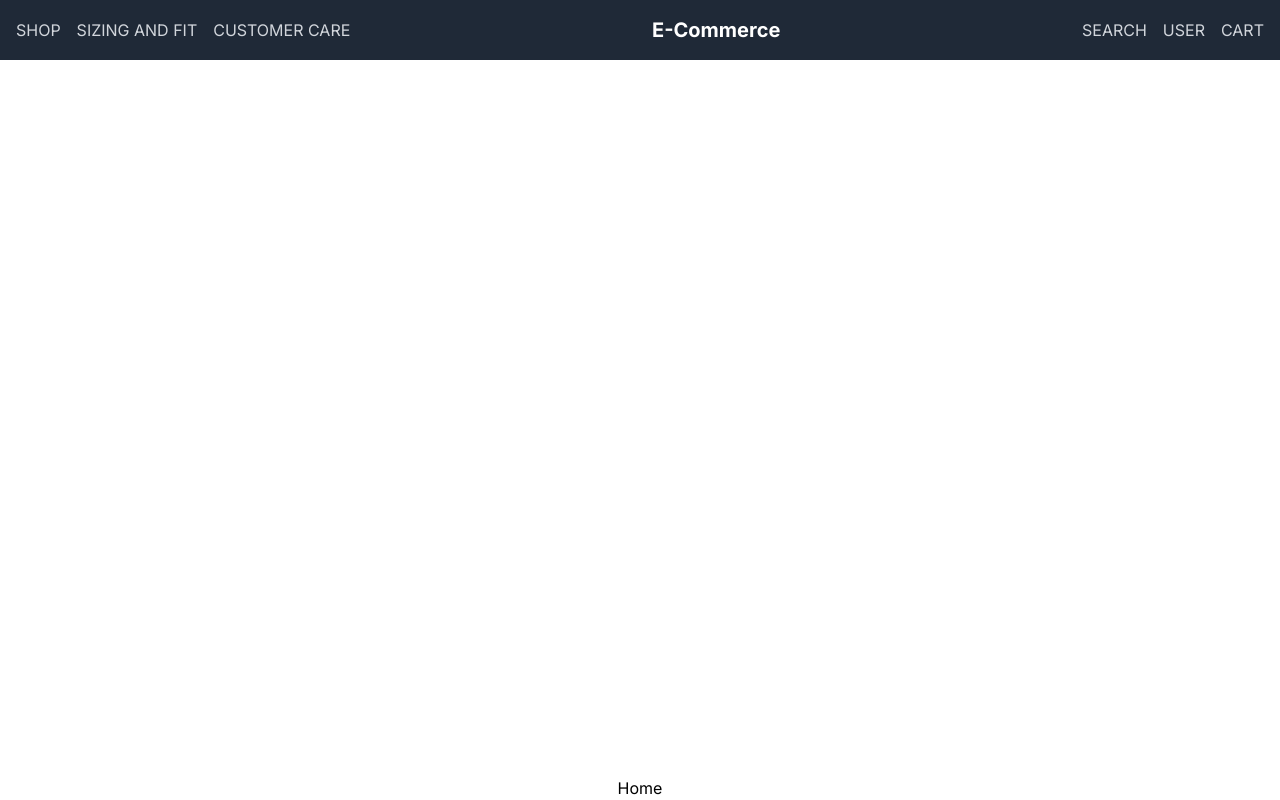
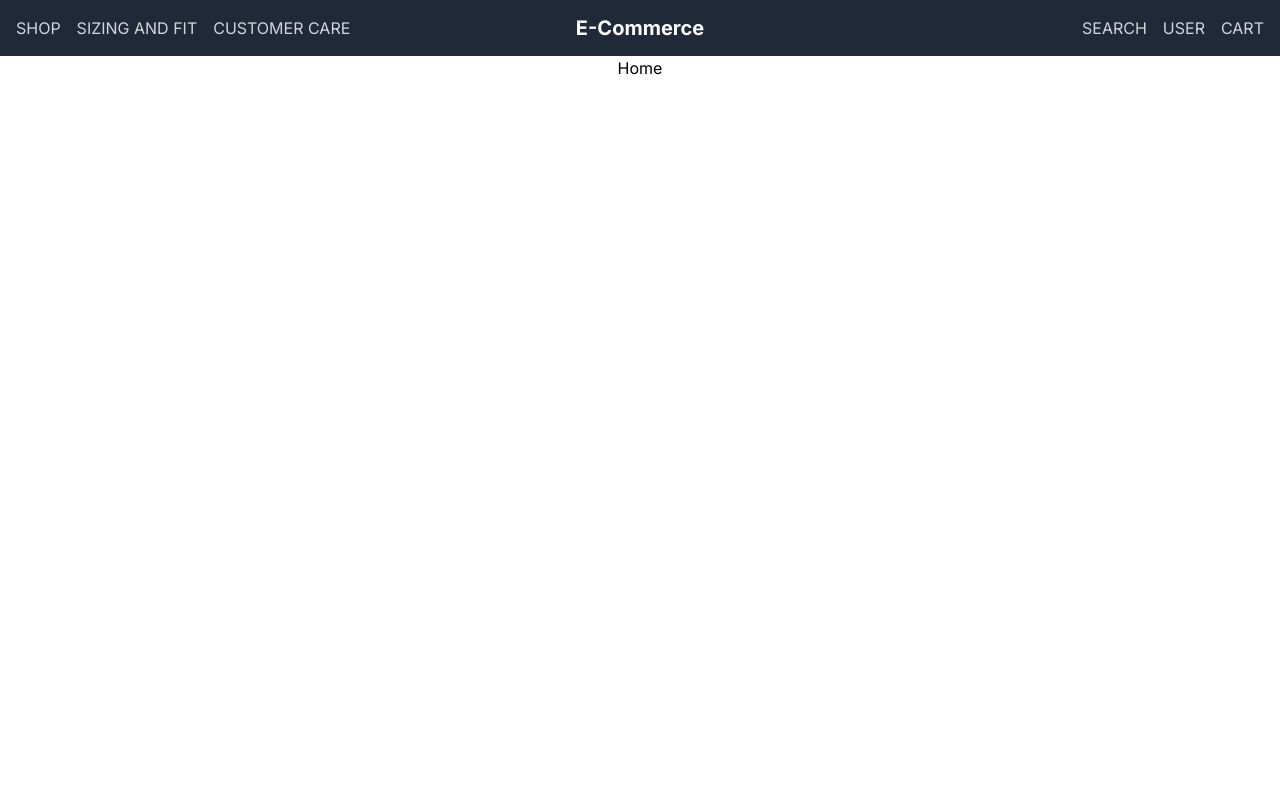
Before and after one commit to MarkCarson777/e-commerce, a Next.js app: page / in a window 1280 px wide. Built offline with nearby package versions, Linux system fonts and the light colour scheme.

Commit message:
fixed centering on the navbar

```diff
--- a/src/app/page.tsx
+++ b/src/app/page.tsx
@@ -2,7 +2,7 @@ import { Navbar } from "../components/Navbar";
 
 export default function Home() {
   return (
-    <main className="flex flex-col min-h-screen items-center justify-between">
+    <main className="flex flex-col min-h-screen items-center">
       <Navbar />
       <h1>Home</h1>
     </main>
--- a/src/components/Navbar/index.tsx
+++ b/src/components/Navbar/index.tsx
@@ -1,7 +1,7 @@
 export function Navbar() {
   return (
     <nav className="bg-gray-800 p-4 w-full">
-      <div className="flex justify-between items-center">
+      <div className="relative flex justify-between items-center">
         <ul className="flex space-x-4">
           <li>
             <a href="#" className="text-gray-300 hover:text-white">
@@ -19,7 +19,9 @@ export function Navbar() {
             </a>
           </li>
         </ul>
-        <h1 className="text-white text-xl font-bold">E-Commerce</h1>
+        <h1 className="absolute left-1/2 transform -translate-x-1/2 text-white text-xl font-bold">
+          E-Commerce
+        </h1>
         <ul className="flex space-x-4">
           <li>
             <a href="#" className="text-gray-300 hover:text-white">
```
